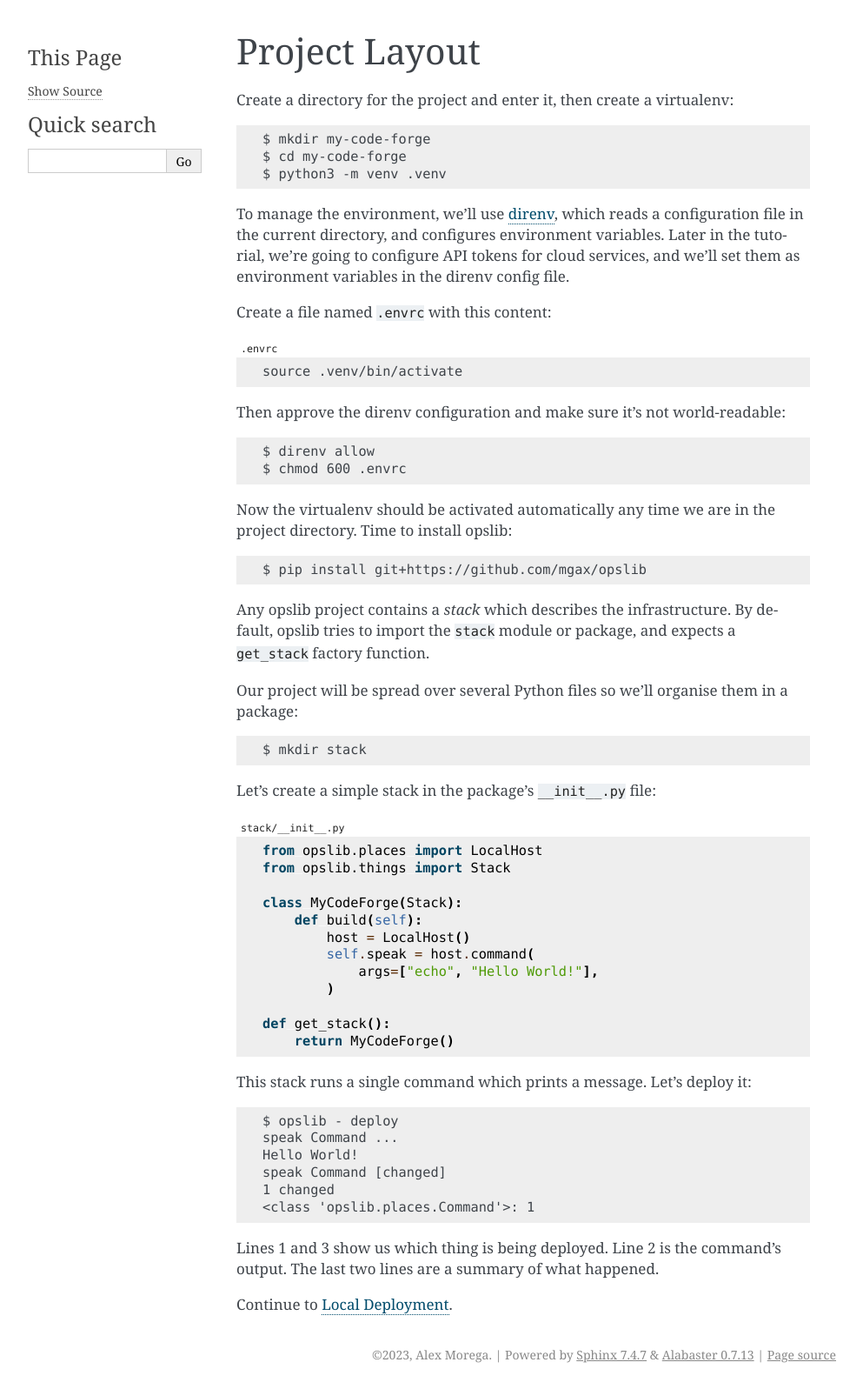
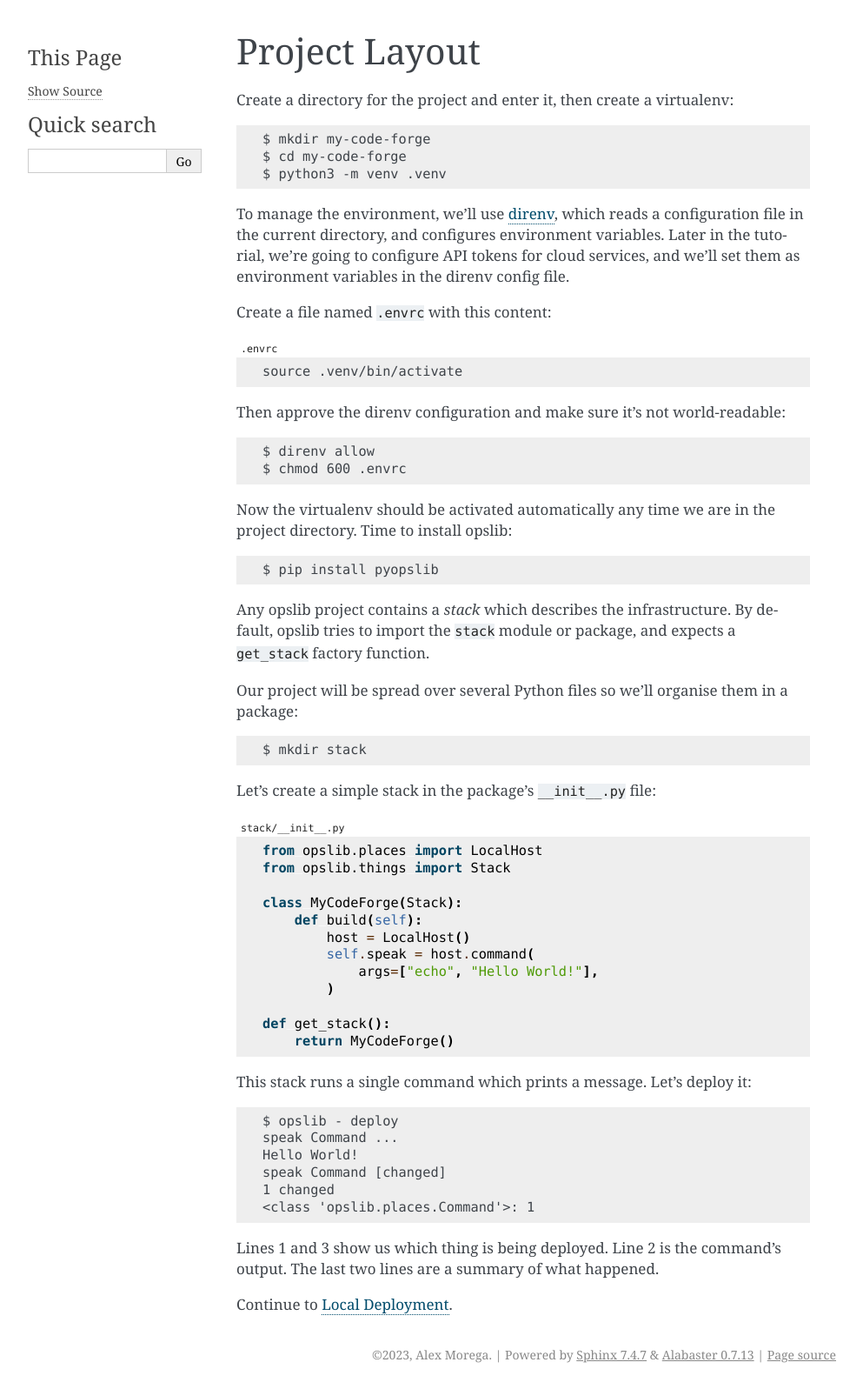
Before and after one commit to mgax/opslib, a Sphinx documentation site: the page built from docs/tutorial/layout.rst, in a window 1280 px wide. Shown: the whole page at 87% size, without its empty margins (148-1141 px from the left). Built offline with Sphinx 7.4.7, drawn with Linux system fonts in a browser that asks for light colours.

Commit message:
Install from PyPI

```diff
--- a/docs/tutorial/layout.rst
+++ b/docs/tutorial/layout.rst
@@ -35,7 +35,7 @@ project directory. Time to install opslib:
 
 .. code-block:: none
 
-    $ pip install git+https://github.com/mgax/opslib
+    $ pip install pyopslib
 
 Any opslib project contains a *stack* which describes the infrastructure. By
 default, opslib tries to import the ``stack`` module or package, and expects a
```
